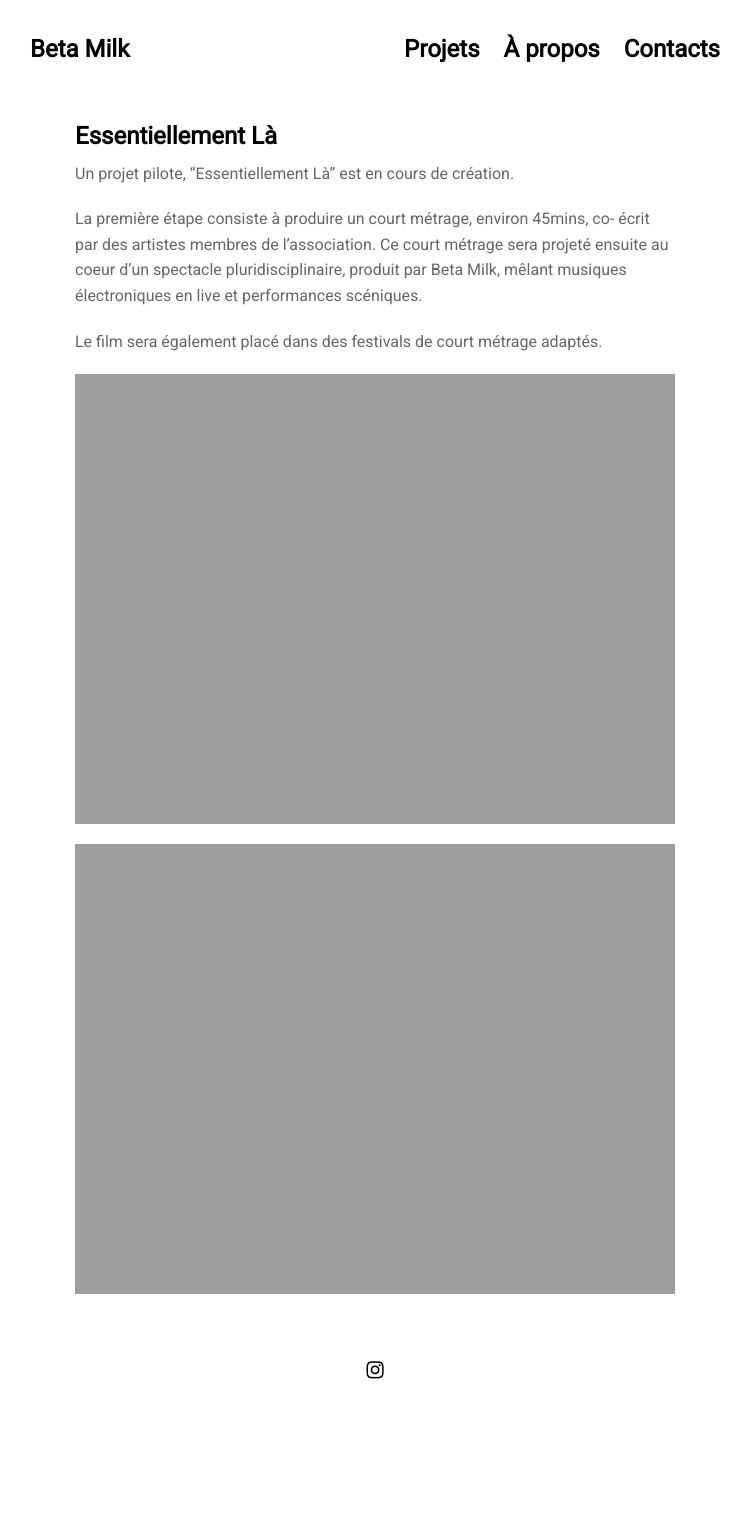
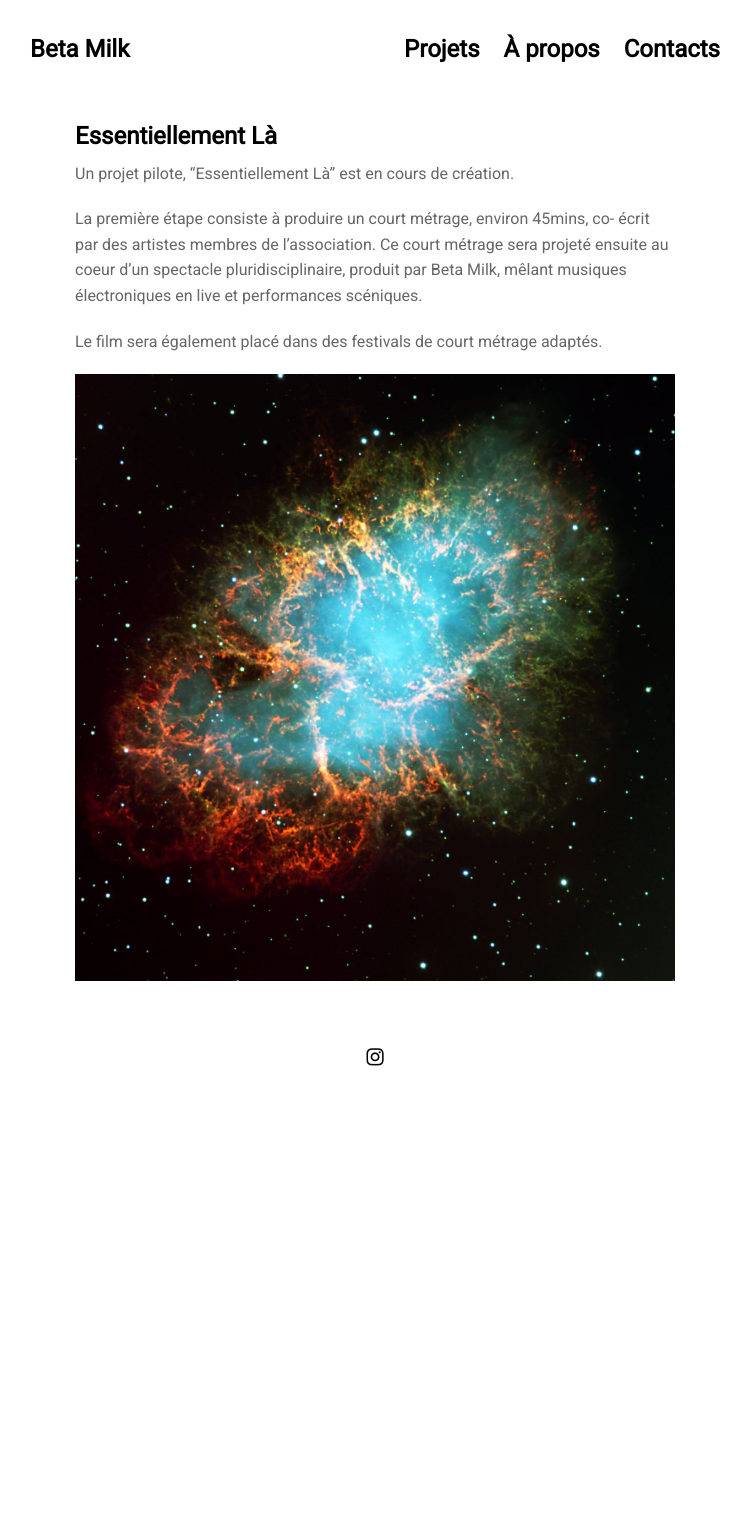
Before and after one commit to betamilk/landingpage, a Jekyll site: the page built from projects/proj-1.md, in a window 1280 px wide. Shown: the whole page, without its empty margins (265-1016 px from the left). Built offline with Jekyll 4.4.1, drawn with Linux system fonts in a browser that asks for light colours; nearby versions of some CDN libraries; after the commit the page ends 1211 px from its top, so only the background shows below that.

Commit message:
Add project 1 picture

```diff
--- a/projects/proj-1.md
+++ b/projects/proj-1.md
@@ -9,6 +9,4 @@ Ce court métrage sera projeté ensuite au coeur d’un spectacle pluridisciplin
 
 Le film sera également placé dans des festivals de court métrage adaptés.
 
-{% include image.html url="http://www.gratisography.com" image="projects/proj-1/dog.jpg" %}
-
-{% include image.html url="http://www.gratisography.com" image="projects/proj-1/wall.jpg" %}
+{% include image.html image="projects/proj-1/crabnebula.jpg" %}
```
Also changed, not shown: assets/img/projects/proj-1/crabnebula.jpg (added).
